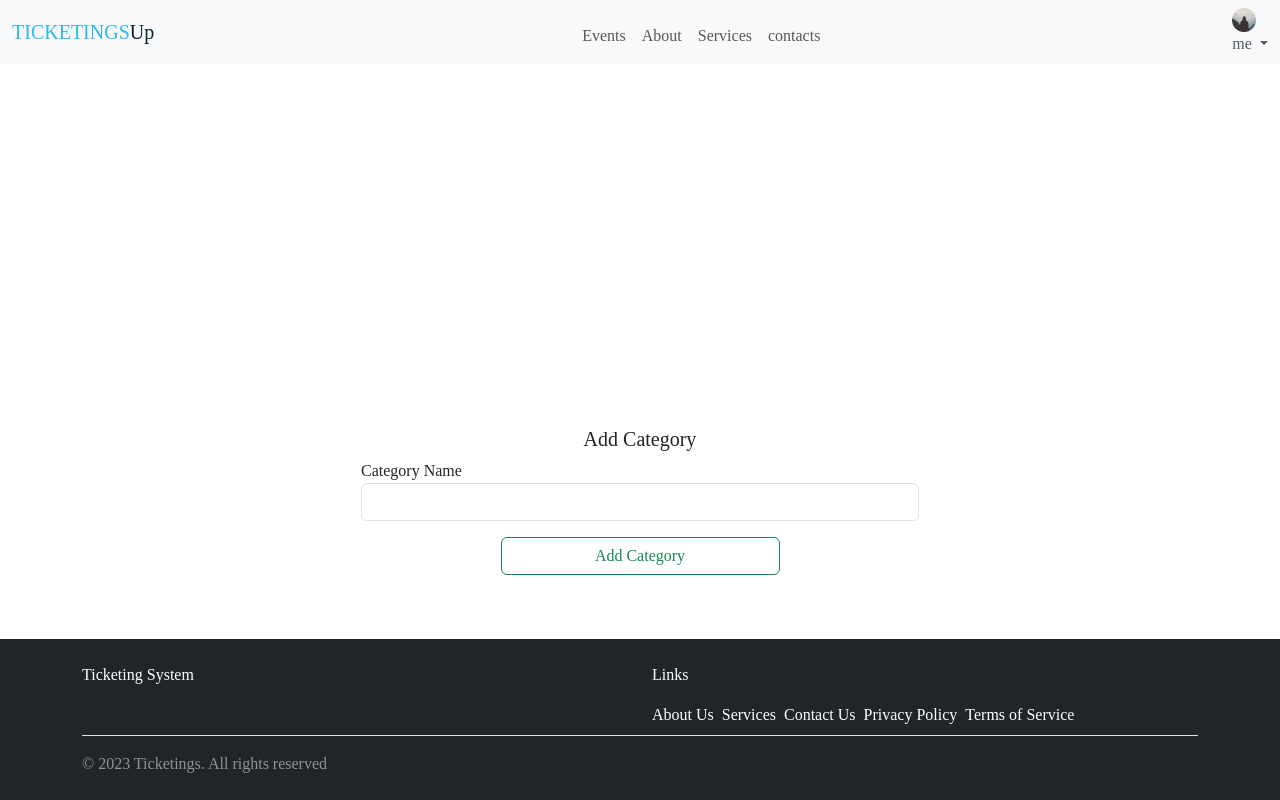
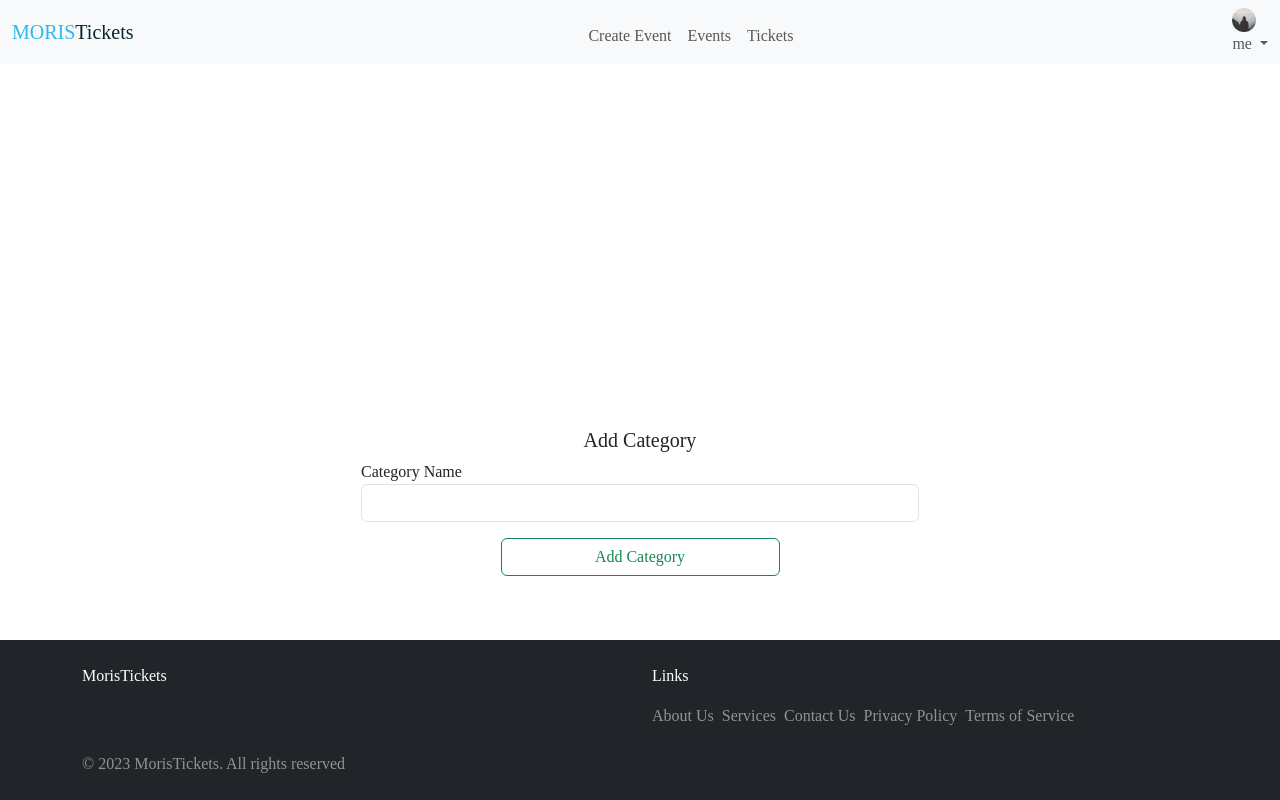
Before and after one commit to tmoris/moristickets, a Flask app: page /add_category in a window 1280 px wide. Run offline with Flask 3, Linux system fonts and the light colour scheme; the visitor is signed in with stand-in values (Sample User, id 1); some libraries are stand-ins or nearby versions.

Commit message:
Updated base.html

```diff
--- a/app/templates/base.html
+++ b/app/templates/base.html
@@ -5,9 +5,9 @@
 	<meta charset="UTF-8">
 	<meta name="viewport" content="width=device-width, initial-scale=1.0">
 	{% if title %}
-	<title>Ticketing System -{% block title %} {{ title }} {% endblock %}</title>
+	<title>MorisTickets-{% block title %} {{ title }} {% endblock %}</title>
 	{% else %}
-	<title>Ticketing System </title>
+	<title>MorisTickets </title>
 	{% endif %}
 	<!-- Bootstrap CSS -->
 	<link href="https://cdn.jsdelivr.net/npm/bootstrap@5.3.0/dist/css/bootstrap.min.css" rel="stylesheet"
@@ -17,7 +17,7 @@
 
 </head>
 
-<body>
+
 
 <body>
 	<div class="wrapper">
@@ -26,7 +26,7 @@
 			<!-- Navigations -->
 			<nav class="navbar navbar-expand-md bg-body-tertiary fixed-top">
 				<div class="container-fluid">
-						<a class="navbar-brand logo" href="#"><span class="logo-blue">Ticketings</span>Up</a>
+					<a class="navbar-brand logo" href="#"><span class="logo-blue">Moris</span>Tickets</a>
 					<button class="navbar-toggler border-0" type="button" data-bs-toggle="offcanvas"
 						data-bs-target="#offcanvasNavbar" aria-controls="offcanvasNavbar" aria-expanded="false"
 						aria-label="Toggle navigation">
@@ -39,38 +39,34 @@
 								aria-label="Close"></button>
 						</div>
 						<div class="offcanvas-body">
-								<ul class="navbar-nav m-auto mb-2 mb-lg-0">
+							<ul class="navbar-nav m-auto mb-lg-0">
+								<li class="nav-item ">
+									<a href="{{ url_for('events.create_event') }}" class="nav-link">Create Event</a>
+								</li>
 
 								<li class="nav-item">
 									<a href="{{ url_for('events.list_events') }}" class="nav-link">Events</a>
 								</li>
 								<li class="nav-item">
-										<a href="{{ url_for('user.home') }}" class="nav-link">About</a>
-									</li>
-									<li class="nav-item">
-										<a href="{{ url_for('user.register') }}" class="nav-link">Services</a>
-									</li>
-									<li class="nav-item">
-										<a href="{{ url_for('user.home') }}" class="nav-link">contacts</a>
+									<a href="{{ url_for('ticket.tickets') }}" class="nav-link">Tickets</a>
 								</li>
 
 							</ul>
 							<ul class="navbar-nav">
 								<!-- Check user auth -->
 								{% if current_user.is_authenticated %}
+
 								<li class="nav-item dropdown-center">
 									<img src="{{ url_for('static', filename='img/profile_pics/' + current_user.profile_pic) }}"
 										alt="User profile Picture" class="profile-pic-sm rounded-circle" />
 
-										<a class="text-muted gap-1 dropdown-toggle small-text" href="#"
-											id="profileDropdown" role="button" data-bs-toggle="dropdown"
-											aria-expanded="false">
+									<a class="text-muted gap-1 dropdown-toggle small-text" href="#" id="profileDropdown"
+										role="button" data-bs-toggle="dropdown" aria-expanded="false">
 										me
 									</a>
 
 									</button>
-										<ul class="dropdown-menu dropdown-menu-lg-end"
-											aria-labelledby="profileDropdown">
+									<ul class="dropdown-menu dropdown-menu-lg-end" aria-labelledby="profileDropdown">
 										<li class="dropdown-header">
 											<!-- User profile section -->
 											<div class="user-profile container">
@@ -87,11 +83,8 @@
 												{% endif %}
 											</div>
 										</li>
-											<li class="dropdown-item"><a href="{{ url_for('user.logout') }}"
-													class="text-muted"> View
-													Profile</a>
-											</li>
-											<li><a class="dropdown-item" href="#">Account Settings</a></li>
+										<li><a class="dropdown-item" href="{{url_for('user.profile')}}">Manange
+												Account</a></li>
 										<li>
 											<hr class="dropdown-divider" />
 										</li>
@@ -121,8 +114,9 @@
 					{% with messages = get_flashed_messages(with_categories=true) %}
 					{% if messages %}
 					{% for category, message in messages %}
-						<div class="alert alert-{{ category }}">
+					<div class="alert alert-{{ category }} alert-dismissible fade show" role="alert">
 						{{ message }}
+						<button type="button" class="btn-close" data-bs-dismiss="alert" aria-label="Close"></button>
 					</div>
 					{% endfor %}
 					{% endif %}
@@ -130,6 +124,8 @@
 				</div>
 				{% block content %}
 				{% endblock %}
+
+
 			</section>
 		</main>
 
@@ -137,23 +133,23 @@
 			<div class="container py-4">
 				<div class="row">
 					<div class="col-lg-6 col-12">
-							<h4 class="mb-3">Ticketing System</h4>
-							<p></p>
+						<h2 class="mb-3">MorisTickets</h2>
+
 					</div>
 					<div class="col-lg-6 col-12">
-							<h4 class="mb-3">Links</h4>
-							<div class="d-flex flex-wrap">
-								<a href="#" class="text-white me-2 mb-2">About Us</a>
-								<a href="#" class="text-white me-2 mb-2">Services</a>
-								<a href="#" class="text-white me-2 mb-2">Contact Us</a>
-								<a href="#" class="text-white me-2 mb-2">Privacy Policy</a>
-								<a href="#" class="text-white me-2 mb-2">Terms of Service</a>
+						<h3 class="mb-3">Links</h3>
+						<div class="d-flex flex-wrap ">
+							<a href="#" class="text-white-50  me-2 mb-2">About Us</a>
+							<a href="#" class="text-white-50 me-2 mb-2">Services</a>
+							<a href="#" class="text-white-50 me-2 mb-2">Contact Us</a>
+							<a href="#" class="text-white-50 me-2 mb-2">Privacy Policy</a>
+							<a href="#" class="text-white-50 me-2 mb-2">Terms of Service</a>
 						</div>
 					</div>
 				</div>
-					<div class="border-top pt-3">
+				<div class=" pt-3">
 					<small class="text-white-50">
-							© 2023 Ticketings. All rights reserved
+						© 2023 MorisTickets. All rights reserved
 					</small>
 				</div>
 			</div>
@@ -165,6 +161,8 @@
 	<script src="https://cdn.jsdelivr.net/npm/bootstrap@5.3.0/dist/js/bootstrap.bundle.min.js"
 		integrity="sha384-geWF76RCwLtnZ8qwWowPQNguL3RmwHVBC9FhGdlKrxdiJJigb/j/68SIy3Te4Bkz"
 		crossorigin="anonymous"></script>
+	<script src="{{url_for('static', filename='js/main.js')}}"></script>
+
 
 
 </body>
```
Lines whose indentation alone changed are shown as unchanged.
